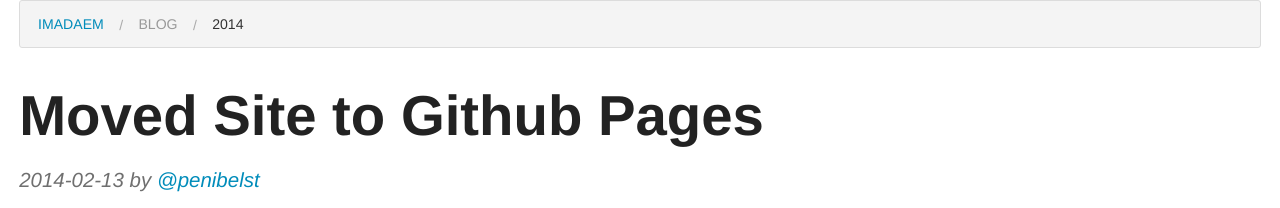
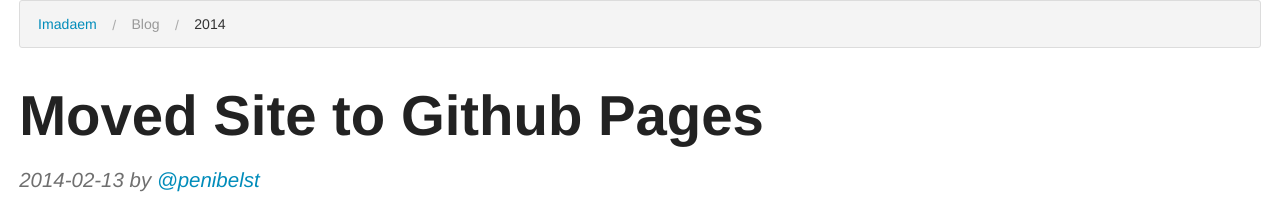
Before and after one commit to doktorbro/imadaem, a Jekyll site: the page built from site/_posts/2014-02-13-moved-site-to-github-pages.markdown, in a window 1280 px wide. Shown: the top 208 px of the page. Built offline with Jekyll 4.4.1, drawn with Linux system fonts in a browser that asks for light colours.

Commit message:
Change breadcrumbs style

```diff
--- a/site/_includes/css/application.css
+++ b/site/_includes/css/application.css
@@ -19,3 +19,9 @@
 .image-square {
     height: 15em;
 }
+
+.breadcrumbs > *,
+.breadcrumbs > * a,
+.breadcrumbs > * span {
+    text-transform: none;
+}
```
